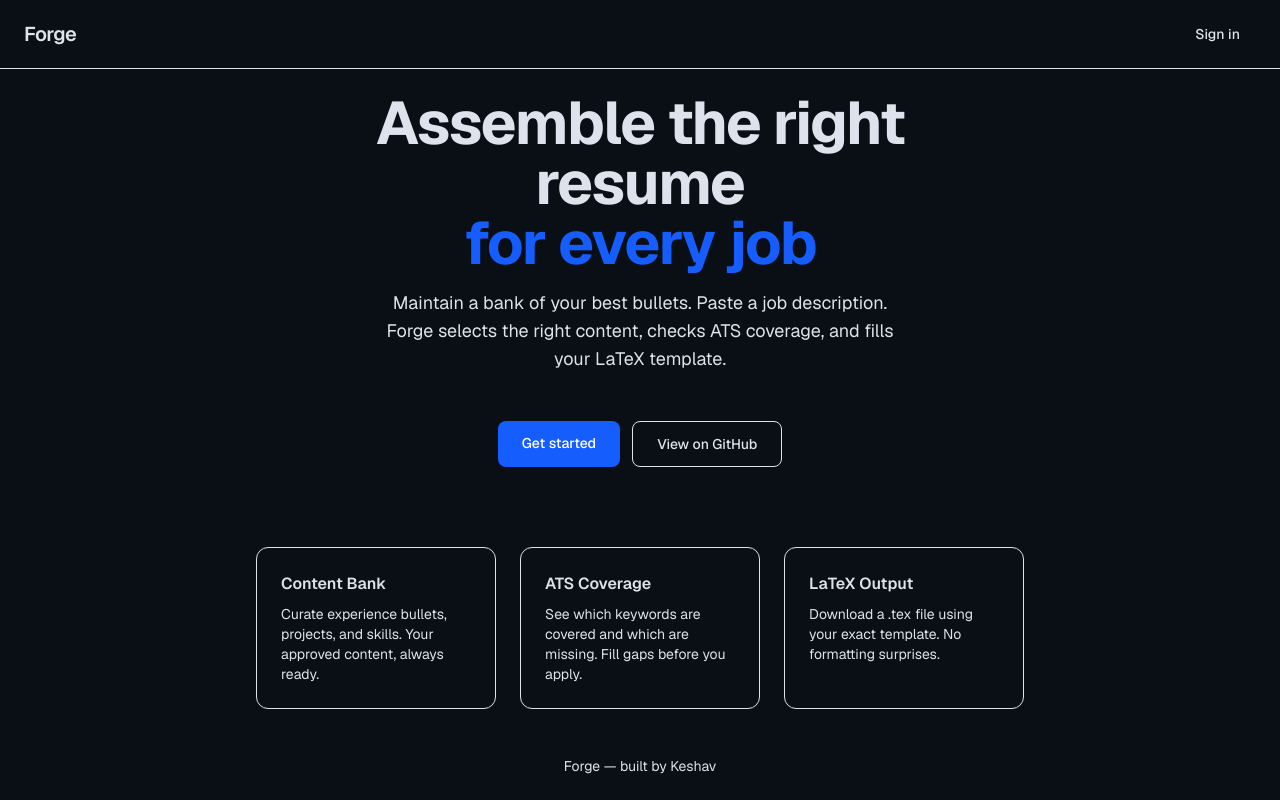
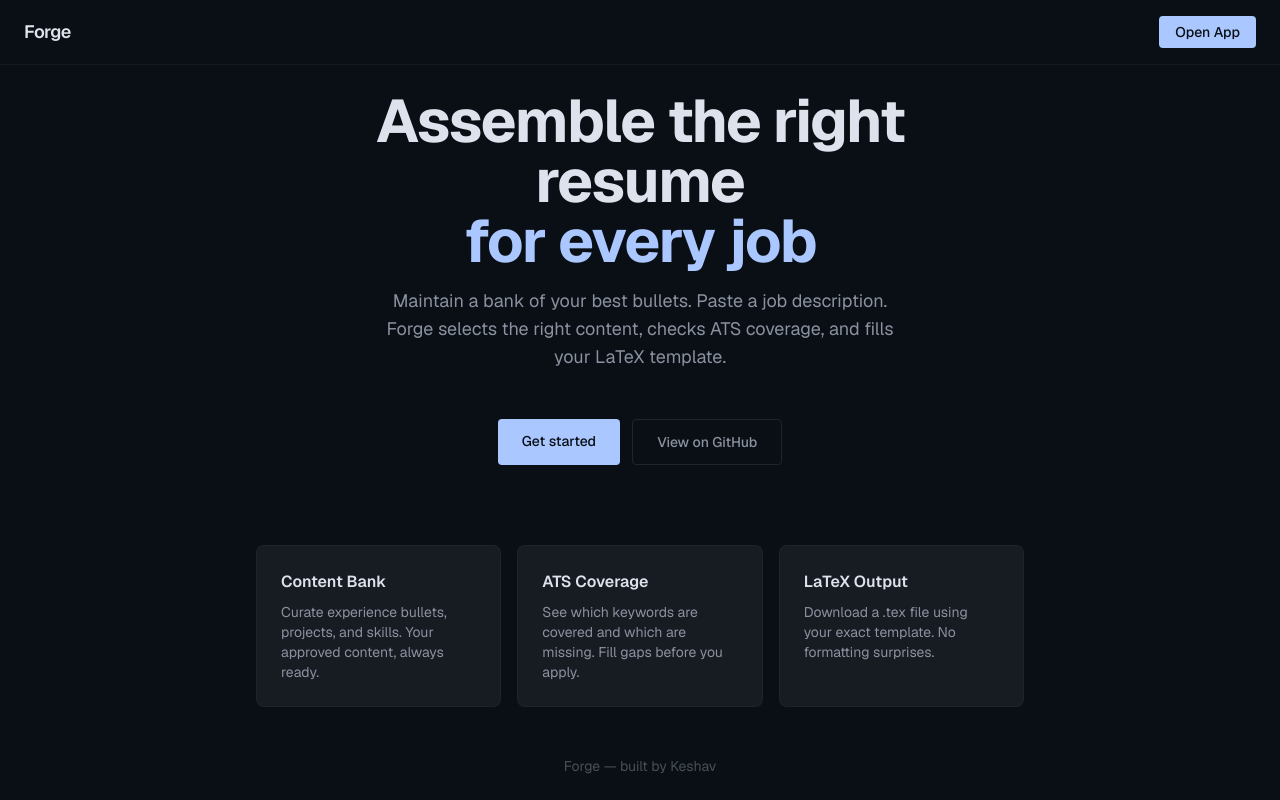
Before and after one commit to KeshavM05/forge, a Next.js app: page / in a window 1280 px wide. Built offline with nearby package versions, Linux system fonts and the light colour scheme.

Commit message:
update root layout and landing page for dark IDE theme
Load JetBrains Mono + Geist via Google Fonts. Landing page
uses dark surface tokens. Removed Geist local font imports.

Co-Authored-By: Claude Opus 4.6 (1M context) <noreply@anthropic.com>

```diff
--- a/src/app/layout.tsx
+++ b/src/app/layout.tsx
@@ -1,16 +1,5 @@
 import type { Metadata } from "next";
-import { Geist, Geist_Mono } from "next/font/google";
 import "./globals.css";
-
-const geistSans = Geist({
-  variable: "--font-geist-sans",
-  subsets: ["latin"],
-});
-
-const geistMono = Geist_Mono({
-  variable: "--font-geist-mono",
-  subsets: ["latin"],
-});
 
 export const metadata: Metadata = {
   title: "Forge — LaTeX Resume Assembler",
@@ -20,10 +9,13 @@ export const metadata: Metadata = {
 
 export default function RootLayout({ children }: LayoutProps<"/">) {
   return (
-    <html
-      lang="en"
-      className={`${geistSans.variable} ${geistMono.variable} h-full antialiased`}
-    >
+    <html lang="en" className="dark h-full antialiased">
+      <head>
+        <link
+          href="https://fonts.googleapis.com/css2?family=Geist:wght@100..900&family=JetBrains+Mono:wght@100..900&display=swap"
+          rel="stylesheet"
+        />
+      </head>
       <body className="min-h-full flex flex-col">{children}</body>
     </html>
   );
--- a/src/app/page.tsx
+++ b/src/app/page.tsx
@@ -1,14 +1,21 @@
+import Link from "next/link";
+import { Metadata } from "next";
+
+export const metadata: Metadata = {
+  title: "Forge — LaTeX Resume Assembler",
+};
+
 export default function Home() {
   return (
-    <div className="flex flex-1 flex-col">
-      <header className="flex items-center justify-between px-6 py-4 border-b border-foreground/10">
-        <span className="text-xl font-semibold tracking-tight">Forge</span>
-        <a
+    <div className="flex flex-1 flex-col bg-base text-text-primary">
+      <header className="flex items-center justify-between px-6 py-4 border-b border-border-muted/30">
+        <span className="text-lg font-semibold tracking-tight">Forge</span>
+        <Link
           href="/dashboard"
-          className="rounded-lg bg-foreground px-4 py-2 text-sm font-medium text-background transition-colors hover:opacity-90"
+          className="rounded bg-accent px-4 py-1.5 text-sm font-medium text-base transition-colors hover:bg-accent-bold"
         >
-          Sign in
-        </a>
+          Open App
+        </Link>
       </header>
 
       <main className="flex flex-1 flex-col items-center justify-center gap-12 px-6 text-center">
@@ -16,52 +23,56 @@ export default function Home() {
           <h1 className="text-5xl font-bold tracking-tight sm:text-6xl">
             Assemble the right resume
             <br />
-            <span className="text-blue-600 dark:text-blue-400">
-              for every job
-            </span>
+            <span className="text-accent">for every job</span>
           </h1>
-          <p className="text-lg text-foreground/60 max-w-lg mx-auto">
-            Maintain a bank of your best bullets. Paste a job description.
-            Forge selects the right content, checks ATS coverage, and fills your
-            LaTeX template.
+          <p className="text-lg text-text-secondary max-w-lg mx-auto">
+            Maintain a bank of your best bullets. Paste a job description. Forge
+            selects the right content, checks ATS coverage, and fills your LaTeX
+            template.
           </p>
         </div>
 
         <div className="flex flex-col gap-3 sm:flex-row">
-          <a
+          <Link
             href="/dashboard"
-            className="rounded-lg bg-blue-600 px-6 py-3 text-sm font-medium text-white transition-colors hover:bg-blue-700"
+            className="rounded bg-accent px-6 py-3 text-sm font-medium text-base transition-colors hover:bg-accent-bold"
           >
             Get started
-          </a>
+          </Link>
           <a
             href="https://github.com/KeshavM05/forge"
             target="_blank"
             rel="noopener noreferrer"
-            className="rounded-lg border border-foreground/15 px-6 py-3 text-sm font-medium transition-colors hover:bg-foreground/5"
+            className="rounded border border-border/40 px-6 py-3 text-sm font-medium text-text-secondary transition-colors hover:bg-surface-mid hover:text-text-primary"
           >
             View on GitHub
           </a>
         </div>
 
-        <div className="grid gap-6 sm:grid-cols-3 max-w-3xl w-full mt-8">
-          <div className="rounded-xl border border-foreground/10 p-6 text-left">
-            <h3 className="font-semibold mb-2">Content Bank</h3>
-            <p className="text-sm text-foreground/60">
+        <div className="grid gap-4 sm:grid-cols-3 max-w-3xl w-full mt-8">
+          <div className="rounded-lg border border-border-muted/30 bg-surface-low p-6 text-left">
+            <h3 className="font-semibold mb-2 text-text-primary">
+              Content Bank
+            </h3>
+            <p className="text-sm text-text-secondary">
               Curate experience bullets, projects, and skills. Your approved
               content, always ready.
             </p>
           </div>
-          <div className="rounded-xl border border-foreground/10 p-6 text-left">
-            <h3 className="font-semibold mb-2">ATS Coverage</h3>
-            <p className="text-sm text-foreground/60">
+          <div className="rounded-lg border border-border-muted/30 bg-surface-low p-6 text-left">
+            <h3 className="font-semibold mb-2 text-text-primary">
+              ATS Coverage
+            </h3>
+            <p className="text-sm text-text-secondary">
               See which keywords are covered and which are missing. Fill gaps
               before you apply.
             </p>
           </div>
-          <div className="rounded-xl border border-foreground/10 p-6 text-left">
-            <h3 className="font-semibold mb-2">LaTeX Output</h3>
-            <p className="text-sm text-foreground/60">
+          <div className="rounded-lg border border-border-muted/30 bg-surface-low p-6 text-left">
+            <h3 className="font-semibold mb-2 text-text-primary">
+              LaTeX Output
+            </h3>
+            <p className="text-sm text-text-secondary">
               Download a .tex file using your exact template. No formatting
               surprises.
             </p>
@@ -69,7 +80,7 @@ export default function Home() {
         </div>
       </main>
 
-      <footer className="flex items-center justify-center py-6 text-sm text-foreground/40">
+      <footer className="flex items-center justify-center py-6 text-sm text-text-muted">
         Forge &mdash; built by Keshav
       </footer>
     </div>
```
